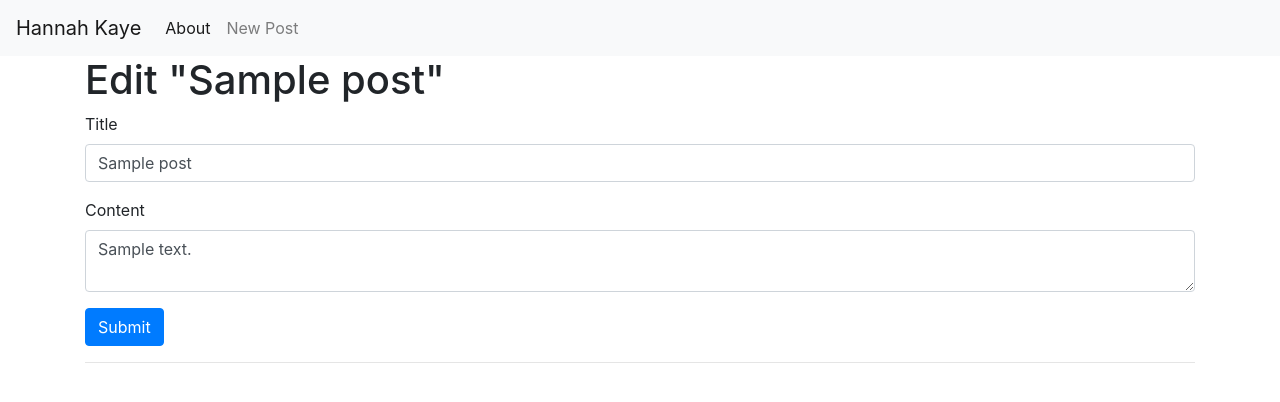
After one commit to hkt282844/HannahKayeWebApp, a Flask app: template templates/edit.html in a window 1280 px wide. The commit adds this page. Shown: the top 402 px of the page. Run offline with Flask 2, Linux system fonts and the light colour scheme; the template is opened without the code that fills it: most values are stand-ins (such as "Sample title", 1, 10 or a date in 2020); some libraries are stand-ins or nearby versions.

Commit message:
add ability to edit posts

```diff
--- a/app.py
+++ b/app.py
@@ -8,13 +8,13 @@ def get_db_connection():
   return connection
 
 def get_post(post_id):
-    connection = get_db_connection()
-    post = connection.execute('SELECT * FROM posts WHERE id = ?',
-                              (post_id,)).fetchone()
-    connection.close()
-    if post is None:
-      abort(404)
-    return post
+  connection = get_db_connection()
+  post = connection.execute('SELECT * FROM posts WHERE id = ?',
+                            (post_id,)).fetchone()
+  connection.close()
+  if post is None:
+    abort(404)
+  return post
 
 
 app = Flask(__name__)
@@ -49,3 +49,24 @@ def create():
       return redirect(url_for('index'))
 
   return render_template('create.html')
+
+@app.route('/<int:id>/edit', methods=('GET', 'POST'))
+def edit(id):
+  post = get_post(id)
+
+  if request.method == 'POST':
+    title = request.form['title']
+    content = request.form['content']
+
+    if not title:
+      flash('Title is required!')
+    else:
+      connection = get_db_connection()
+      connection.execute('UPDATE posts SET title = ?, content = ?'
+                         ' WHERE id = ?',
+                         (title, content, id))
+      connection.commit()
+      connection.close()
+      return redirect(url_for('index'))
+
+  return render_template('edit.html', post=post)
--- /dev/null
+++ b/templates/edit.html
@@ -0,0 +1,25 @@
+{% extends 'base.html' %}
+
+{% block content %}
+<h1>{% block title %} Edit "{{ post['title'] }}" {% endblock %}</h1>
+
+<form method="post">
+  <div class="form-group">
+    <label for="title">Title</label>
+    <input type="text" name="title" placeholder="Post title"
+           class="form-control"
+           value="{{ request.form['title'] or post['title'] }}">
+    </input>
+  </div>
+
+  <div class="form-group">
+    <label for="content">Content</label>
+    <textarea name="content" placeholder="Post content"
+              class="form-control">{{ request.form['content'] or post['content'] }}</textarea>
+  </div>
+  <div class="form-group">
+    <button type="submit" class="btn btn-primary">Submit</button>
+  </div>
+</form>
+<hr>
+{% endblock %}
--- a/templates/index.html
+++ b/templates/index.html
@@ -7,6 +7,9 @@
       <h2>{{ post['title'] }}</h2>
     </a>
     <span class="badge badge-primary">{{ post['created'] }}</span>
+    <a href="{{ url_for('edit', id=post['id']) }}">
+      <span class="badge badge-warning">Edit</span>
+    </a>
     <hr>
   {% endfor %}
 {% endblock %}
```
